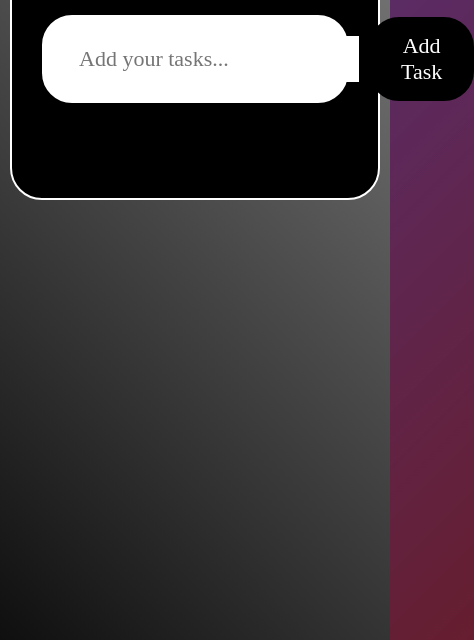
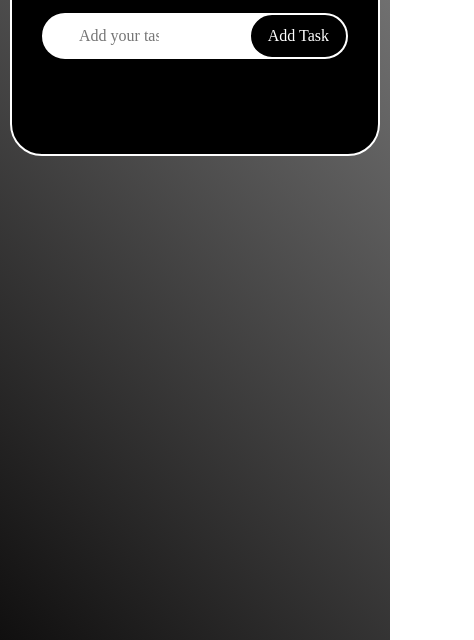
Before and after one commit to akshays999/ToDo, a plain HTML site: page index.html in a window 390 px wide. Shown: the part 204-844 px from the top of the page, 474 px wide, since content can reach past the window. Drawn offline with Linux system fonts and the light colour scheme.

Commit message:
made mobile responsive

```diff
--- a/style.css
+++ b/style.css
@@ -7,19 +7,14 @@
 
 /* Dark mode */
 body {
-  background: linear-gradient(
-    135deg,
-    rgba(50, 0, 84, 0.814),
-    rgba(91, 0, 0, 0.906)
-  );
+  background: linear-gradient(45deg, rgb(16, 15, 15), rgb(131, 131, 131));
   /* transition: background 0.5s ease, color 0.5s ease; */
 }
 
 .container {
-  width: 100%;
+  width: 100vw;
   min-height: 100vh;
   padding: 10px;
-  background: linear-gradient(45deg,rgb(16, 15, 15), rgb(131, 131, 131) );
 }
 
 .todo-app {
@@ -156,24 +151,22 @@ ul li span:hover {
 
 /* light mode */
 
-body.loght-mode{
-  /* transition: background 0.5s ease, color 0.5s ease; */
+body.loght-mode {
+  background: linear-gradient(45deg, rgb(0, 109, 164), rgb(133, 227, 255));
 }
 
-.light-mode .container{
-  background: linear-gradient(45deg,rgb(0, 109, 164), rgb(133, 227, 255) );
+.light-mode .container {
+  background: linear-gradient(45deg, rgb(0, 109, 164), rgb(133, 227, 255));
 }
 
 .light-mode .todo-app {
   background: linear-gradient(45deg, rgb(240, 187, 187), rgb(215, 56, 56));
   border: 2px solid rgb(0, 0, 0);
-
 }
 
 .light-mode .dayNight {
-  background-color:rgb(219, 73, 73);
+  background-color: rgb(219, 73, 73);
 }
-
 
 .light-mode .todo-app h1 {
   color: rgb(0, 0, 0);
@@ -184,15 +177,13 @@ body.loght-mode{
   border: 2px solid rgb(0, 0, 0);
 }
 
-
 .light-mode .addBtn {
   background: #e3e3e3;
   color: rgb(0, 0, 0);
- border: 2px solid white;
+  border: 2px solid white;
 }
 .light-mode .addBtn:active {
   background: #c0c0c0;
-
 }
 
 .light-mode ul li {
@@ -217,7 +208,59 @@ body.loght-mode{
   color: white;
 }
 
+body,
+.dayNight,
+.todo-app,
+ul li,
+button {
+  transition: background-color 0.5s ease, color 0.5s ease,
+    border-color 0.5s ease, transform 0.5s ease;
+}
 
-body,.dayNight, .todo-app, ul li, button {
-  transition: background-color 0.5s ease, color 0.5s ease, border-color 0.5s ease, transform 0.5s ease;
+@media (max-width: 520px) {
+
+  .todo-app {
+    max-width:400px;
+  }
+
+  h1 {
+    font-size:28px;
+  }
+
+
+  .row {
+     max-width: 100%;
+     max-height: 50px;
+
+  }
+
+  input{
+    max-width:100px;
+    font-size: 16px;
+  }
+
+  .addBtn{
+    font-size:16px;
+    max-width:100%px;
+    max-height:100%;
+    padding:10px 15px
+  }
+
+  ul li{
+    font-size:14px;
+  }
+
+  ul li span{
+    font-size: 26px;
+  }
+
+  ul li::before {
+    width: 22px;
+    height:22px;
+  }
+
+  ul li.checked::before{
+    height:20px;
+    width:20px;
+  }
 }
```
